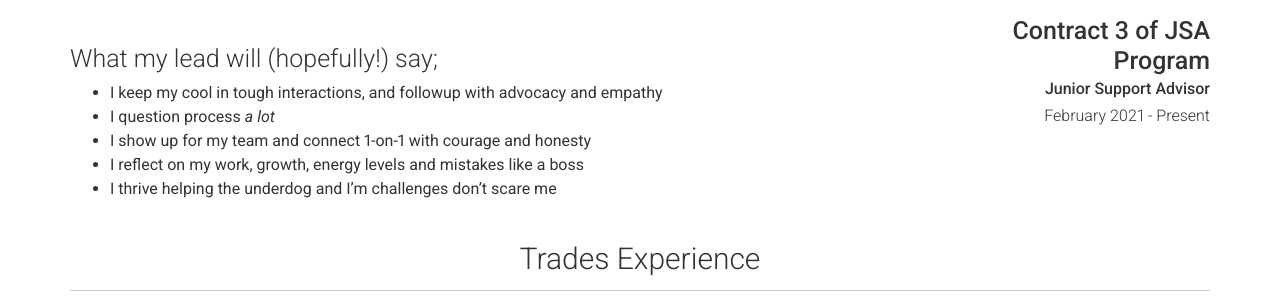
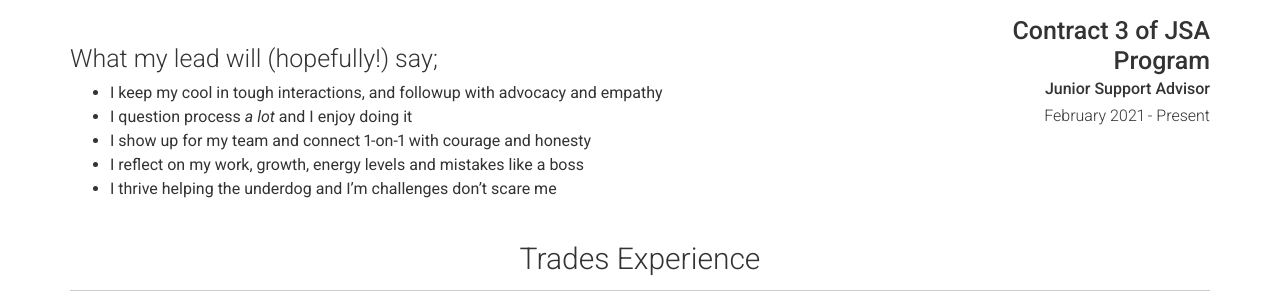
Before and after one commit to gammacray/resume, a Jekyll site: the page built from index.md, in a window 1280 px wide. Shown: the part 711-1011 px from the top of the page. Built offline with Jekyll 4.4.1, drawn with Linux system fonts in a browser that asks for light colours; nearby versions of some CDN libraries.

Commit message:
Updated _config.yml.

```diff
--- a/_config.yml
+++ b/_config.yml
@@ -95,7 +95,7 @@ content:
         quote: <h4>What my lead will (hopefully!) say;</h4>
         description: | # this will include new lines to allow paragraphs
           * I keep my cool in tough interactions, and followup with advocacy and empathy
-          * I question process *a lot*
+          * I question process *a lot* and I enjoy doing it
           * I show up for my team and connect 1-on-1 with courage and honesty
           * I reflect on my work, growth, energy levels and mistakes like a boss
           * I thrive helping the underdog and I'm challenges don't scare me
```
